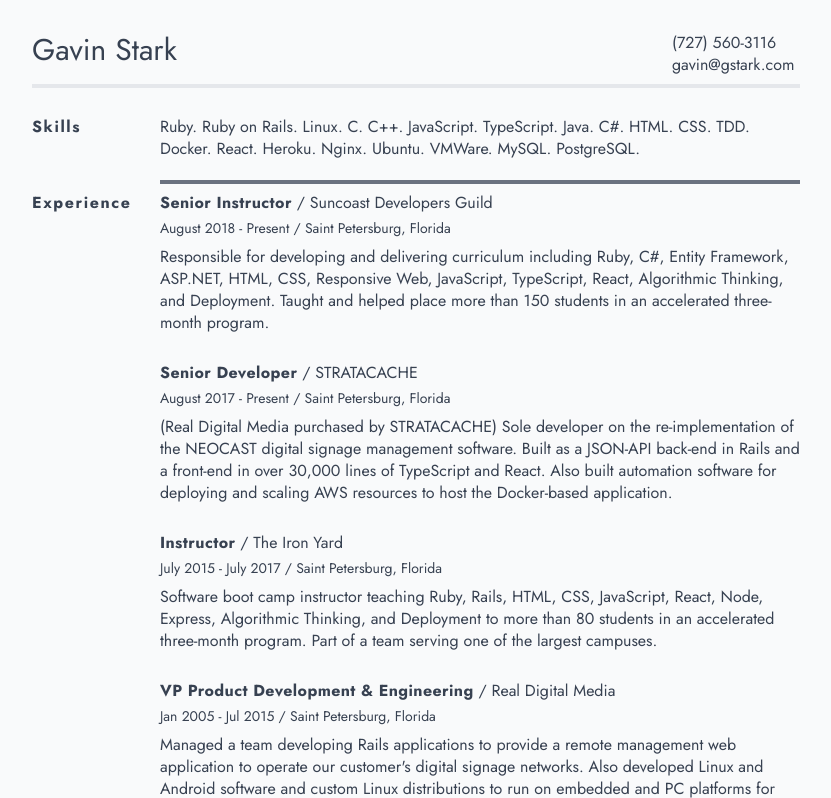
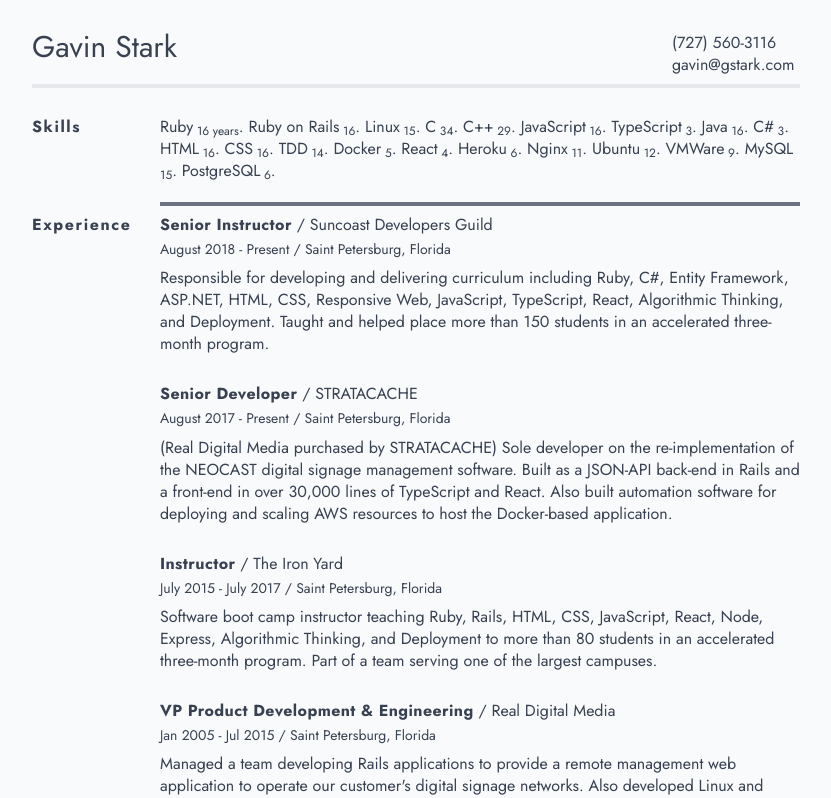
Before and after one commit to gstark/resume, a React (Vite) app: page / in a window 1280 px wide. Shown: the top 798 px of the page, without its empty margins (224-1055 px from the left). Built offline with nearby package versions, Linux system fonts and the light colour scheme.

Commit message:
Refactor skills section

```diff
--- a/src/Skill.tsx
+++ /dev/null
@@ -1,5 +0,0 @@
-import React from 'react'
-
-export function Skill({ name }: { name: string }) {
-  return <span>{name}. </span>
-}
--- a/src/Skills.tsx
+++ b/src/Skills.tsx
@@ -1,14 +1,13 @@
 import React from 'react'
 import cx from 'classnames'
 import { sectionTitleClassNames, sectionBodyClassNames } from './styleConstants'
-import { Skill } from './Skill'
 
 export function Skills({
   showTitle = false,
   skills,
 }: {
   showTitle?: boolean
-  skills: string[]
+  skills: { tech: string; years: number }[]
 }) {
   return (
     <section className="grid grid-cols-12 my-5">
@@ -16,8 +15,16 @@
         {showTitle ? 'Skills' : null}
       </p>
       <article className={cx(sectionBodyClassNames)}>
-        {skills.map((skill) => (
-          <Skill key={skill} name={skill} />
+        {skills.map((skill, index) => (
+          <span key={skill.tech}>
+            {skill.tech}
+            <sub className="text-xs">
+              {' '}
+              {skill.years}
+              {index === 0 ? ' years' : null}
+            </sub>
+            .{' '}
+          </span>
         ))}
       </article>
     </section>
--- a/src/resume.json
+++ b/src/resume.json
@@ -66,26 +66,26 @@
     }
   ],
   "skills": [
-    "Ruby",
-    "Ruby on Rails",
-    "Linux",
-    "C",
-    "C++",
-    "JavaScript",
-    "TypeScript",
-    "Java",
-    "C#",
-    "HTML",
-    "CSS",
-    "TDD",
-    "Docker",
-    "React",
-    "Heroku",
-    "Nginx",
-    "Ubuntu",
-    "VMWare",
-    "MySQL",
-    "PostgreSQL"
+    { "tech": "Ruby", "years": 16 },
+    { "tech": "Ruby on Rails", "years": 16 },
+    { "tech": "Linux", "years": 15 },
+    { "tech": "C", "years": 34 },
+    { "tech": "C++", "years": 29 },
+    { "tech": "JavaScript", "years": 16 },
+    { "tech": "TypeScript", "years": 3 },
+    { "tech": "Java", "years": 16 },
+    { "tech": "C#", "years": 3 },
+    { "tech": "HTML", "years": 16 },
+    { "tech": "CSS", "years": 16 },
+    { "tech": "TDD", "years": 14 },
+    { "tech": "Docker", "years": 5 },
+    { "tech": "React", "years": 4 },
+    { "tech": "Heroku", "years": 6 },
+    { "tech": "Nginx", "years": 11 },
+    { "tech": "Ubuntu", "years": 12 },
+    { "tech": "VMWare", "years": 9 },
+    { "tech": "MySQL", "years": 15 },
+    { "tech": "PostgreSQL", "years": 6 }
   ],
   "community": [
     {
--- a/tailwind.config.js
+++ b/tailwind.config.js
@@ -2,6 +2,21 @@
   purge: ['./index.html', './src/**/*.{vue,js,ts,jsx,tsx}'],
   darkMode: false, // or 'media' or 'class'
   theme: {
+    fontSize: {
+      micro: '0.5rem',
+      xs: '.75rem',
+      sm: '.875rem',
+      tiny: '.875rem',
+      base: '1rem',
+      lg: '1.125rem',
+      xl: '1.25rem',
+      '2xl': '1.5rem',
+      '3xl': '1.875rem',
+      '4xl': '2.25rem',
+      '5xl': '3rem',
+      '6xl': '4rem',
+      '7xl': '5rem',
+    },
     extend: {},
   },
   variants: {
```
